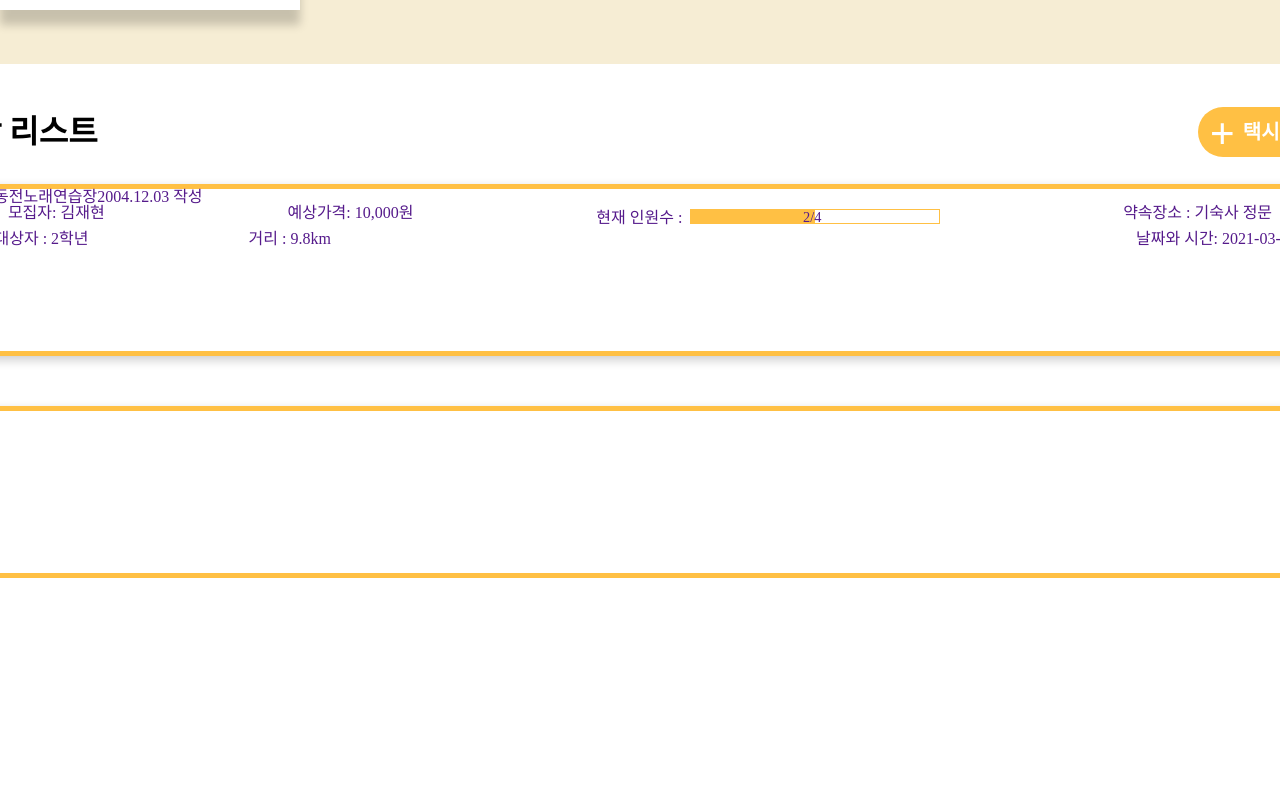
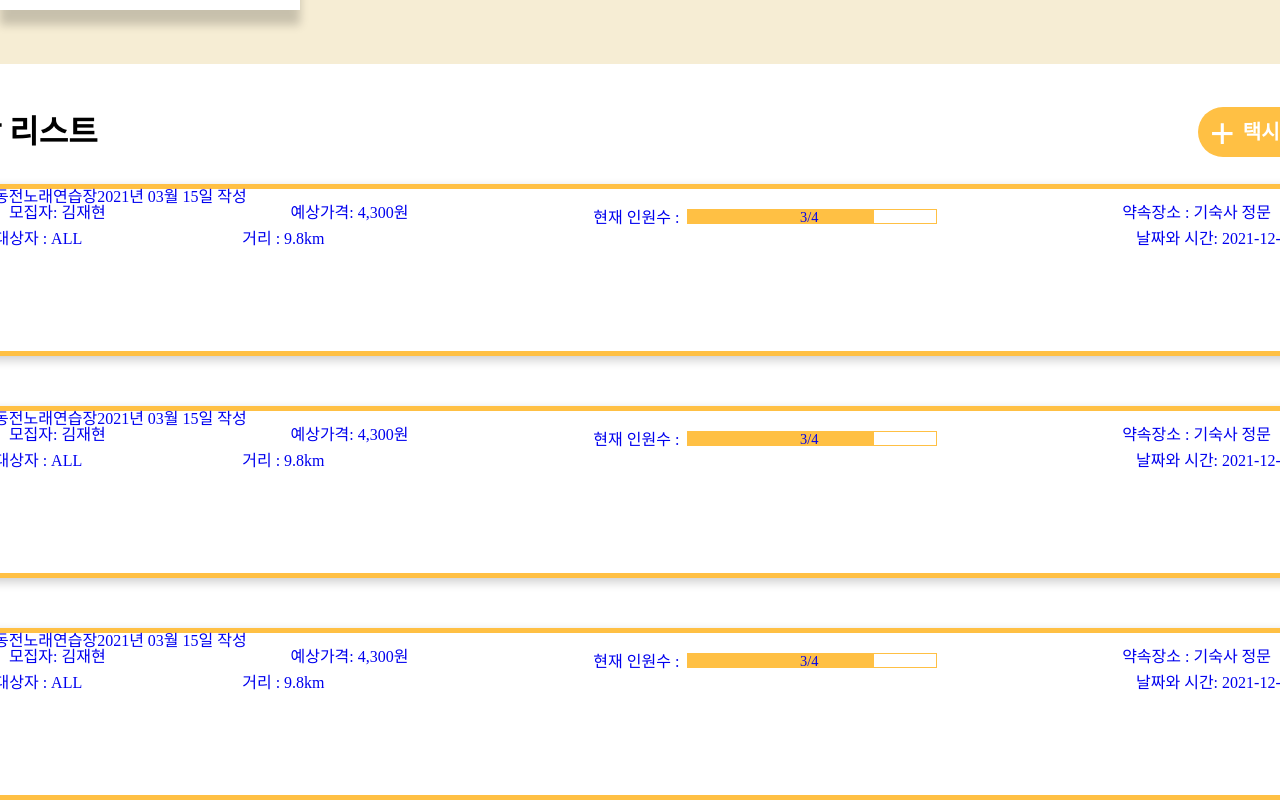
Before and after one commit to DamaTaxi/Client, a React (Create React App) app: page /taxi-pot in a window 1280 px wide. Shown: the part 668-1468 px from the top of the page. Before the commit the page ends 1246 px from the top, so only its background shows below. Built offline with nearby package versions, Linux system fonts and the light colour scheme; a web font is replaced by a local one.

Commit message:
[ADD] <taxipotList> 택시팟 리스트 map 함수

```diff
--- a/src/components/TaxiPot/TaxiPotList/TaxiPotList.js
+++ b/src/components/TaxiPot/TaxiPotList/TaxiPotList.js
@@ -3,7 +3,84 @@ import * as S from './style';
 import { Link } from 'react-router-dom';
 import GraphContainer from '../../../templates/GraphContainer/GraphContainer';
 
+const taxiPotDataArr = [
+  {
+    title: '둔산동 꿀잼동전노래연습장',
+    meetingAt: '2021-12-03-00:00',
+    place: '기숙사 정문',
+    all: 4,
+    reserve: 3,
+    price: 4300,
+    creator: '김재현',
+    target: 'ALL',
+    createdAt: '2021-03-15-00:00',
+  },
+  {
+    title: '둔산동 꿀잼동전노래연습장',
+    meetingAt: '2021-12-03-00:00',
+    place: '기숙사 정문',
+    all: 4,
+    reserve: 3,
+    price: 4300,
+    creator: '김재현',
+    target: 'ALL',
+    createdAt: '2021-03-15-00:00',
+  },
+  {
+    title: '둔산동 꿀잼동전노래연습장',
+    meetingAt: '2021-12-03-00:00',
+    place: '기숙사 정문',
+    all: 4,
+    reserve: 3,
+    price: 4300,
+    creator: '김재현',
+    target: 'ALL',
+    createdAt: '2021-03-15-00:00',
+  },
+];
+
+//date문자열 짤라서 가공하는 함수
+function dateSplit(string) {
+  let dateArray = string.split('-');
+  let date = `${dateArray[0]}년 ${dateArray[1]}월 ${dateArray[2]}일 작성`;
+  return date;
+}
+
+//3자리수 마다 콤마 찍어주는 함수
+function numberWithCommas(x) {
+  return x.toString().replace(/\B(?=(\d{3})+(?!\d))/g, ',');
+}
+
 const TaxiPotList = () => {
+  const taxiPotListItem = taxiPotDataArr.length
+    ? taxiPotDataArr.map((taxiPotDataArr, index) => {
+        const { title, meetingAt, place, all, reserve, price, createdAt, target, creator } = taxiPotDataArr;
+        return (
+          <Link to="/taxi-pot" key={index}>
+            <S.TaxiPotList>
+              <div className="list-title-wrapper">
+                <h1>{title}</h1>
+                <p>{dateSplit(createdAt)}</p>
+              </div>
+              <div className="list-section-wrapper">
+                <S.FirstFloorWrapper>
+                  <p>모집자: {creator}</p>
+                  <p>예상가격: {numberWithCommas(price)}원</p>
+                  <GraphContainer reserve={reserve} all={all} width={250} left={45} height={15} />
+                  <p>약속장소 : {place}</p>
+                </S.FirstFloorWrapper>
+                <S.SecondFloorWrapper>
+                  <p>대상자 : {target}</p>
+                  <p>거리 : 9.8km</p>
+                  <p>날짜와 시간: {meetingAt}</p>
+                </S.SecondFloorWrapper>
+              </div>
+            </S.TaxiPotList>
+          </Link>
+        );
+      })
+    : '로딩중';
+
   return (
     <S.TaxiPotListWrapper>
       <>
@@ -16,38 +93,12 @@ const TaxiPotList = () => {
         </S.ListHeader>
       </>
       <>
-        <S.ListContainer>
-          <Link>
-            <S.TaxiPotList>
-              <div>
-                <div className="list-title-wrapper">
-                  <h1>둔산동 꿀잼동전노래연습장</h1>
-                  <p>2004.12.03 작성</p>
-                </div>
-                <div className="list-section-wrapper">
-                  <S.FirstFloorWrapper>
-                    <p>모집자: 김재현</p>
-                    <p>예상가격: 10,000원</p>
-                    <GraphContainer reserve={2} all={4} width={250} left={45} height={15} />
-                    <p>약속장소 : 기숙사 정문</p>
-                  </S.FirstFloorWrapper>
-                  <S.SecondFloorWrapper>
-                    <p>대상자 : 2학년</p>
-                    <p>거리 : 9.8km</p>
-                    <p>날짜와 시간: 2021-03-01-16:00</p>
-                  </S.SecondFloorWrapper>
-                </div>
-              </div>
-              <div className="kakaoMap"></div>
-            </S.TaxiPotList>
-          </Link>
-          <Link>
-            <S.TaxiPotList></S.TaxiPotList>
-          </Link>
-        </S.ListContainer>
+        <S.ListContainer>{taxiPotListItem}</S.ListContainer>
       </>
     </S.TaxiPotListWrapper>
   );
 };
 
+TaxiPotList.defaultProps = {};
+
 export default TaxiPotList;
```
